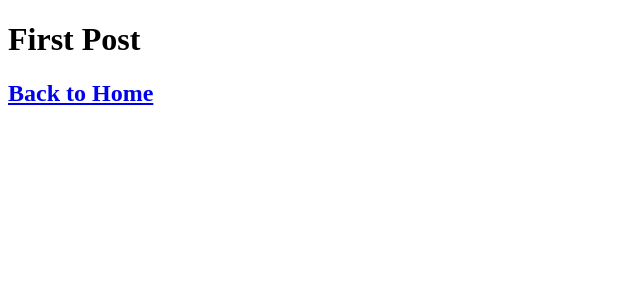
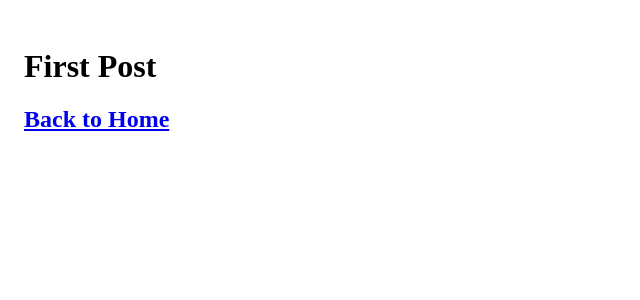
Before and after one commit to jenifferesther/nextjs-blog, a Next.js app: page /posts/first-post in a window 1280 px wide. Shown: the top 300 px of the page, without its empty margins (0-640 px from the left). Built offline with nearby package versions, Linux system fonts and the light colour scheme.

Commit message:
adcionando css no layout

```diff
--- a/components/layout.js
+++ b/components/layout.js
@@ -1,3 +1,6 @@
-export default function({children}){
-    return <div>{children}</div>;
+import styles from './layout.module.css'
+
+export default function Layout({children}){
+
+    return <div className={styles.container}>{children}</div>;
 }
--- /dev/null
+++ b/components/layout.module.css
@@ -0,0 +1,5 @@
+.container{
+    max-width: 36;
+    padding: 0 1rem;
+    margin: 3rem auto 6rem;
+}
--- a/pages/posts/first-post.js
+++ b/pages/posts/first-post.js
@@ -1,10 +1,12 @@
 import Link from "next/link"
 import Head from 'next/head'
 import Script from "next/script"
+import Layout from "../../components/layout";
 
 export default function FirstPost(){
     return (
         <>
+        <Layout>
         <Head>
             <title> first post</title>
         </Head>
@@ -21,8 +23,9 @@
         <h2>
             <Link href="/"> Back to Home </Link>
         </h2>
+        </Layout>
+        </>
 
-        </>
     );
 
 }
```
